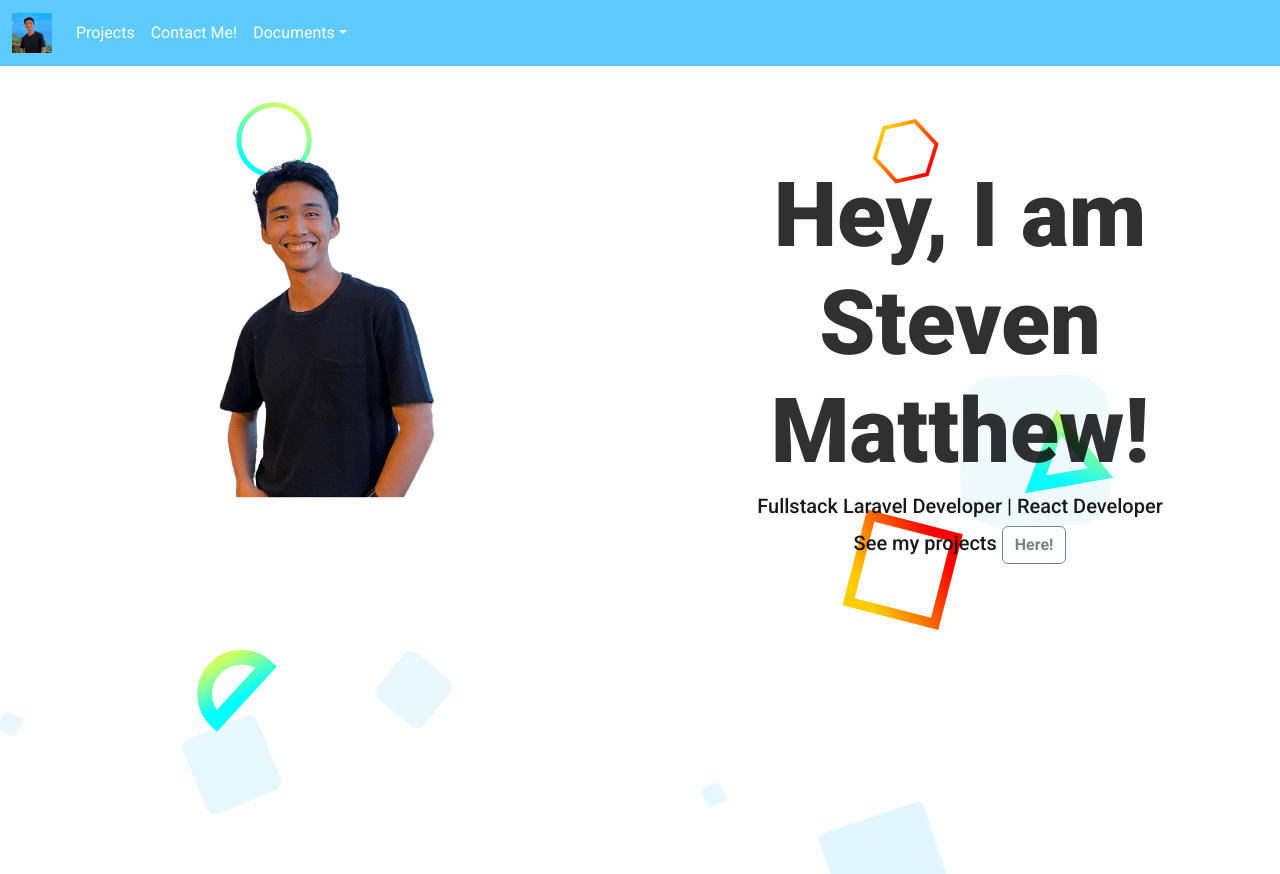
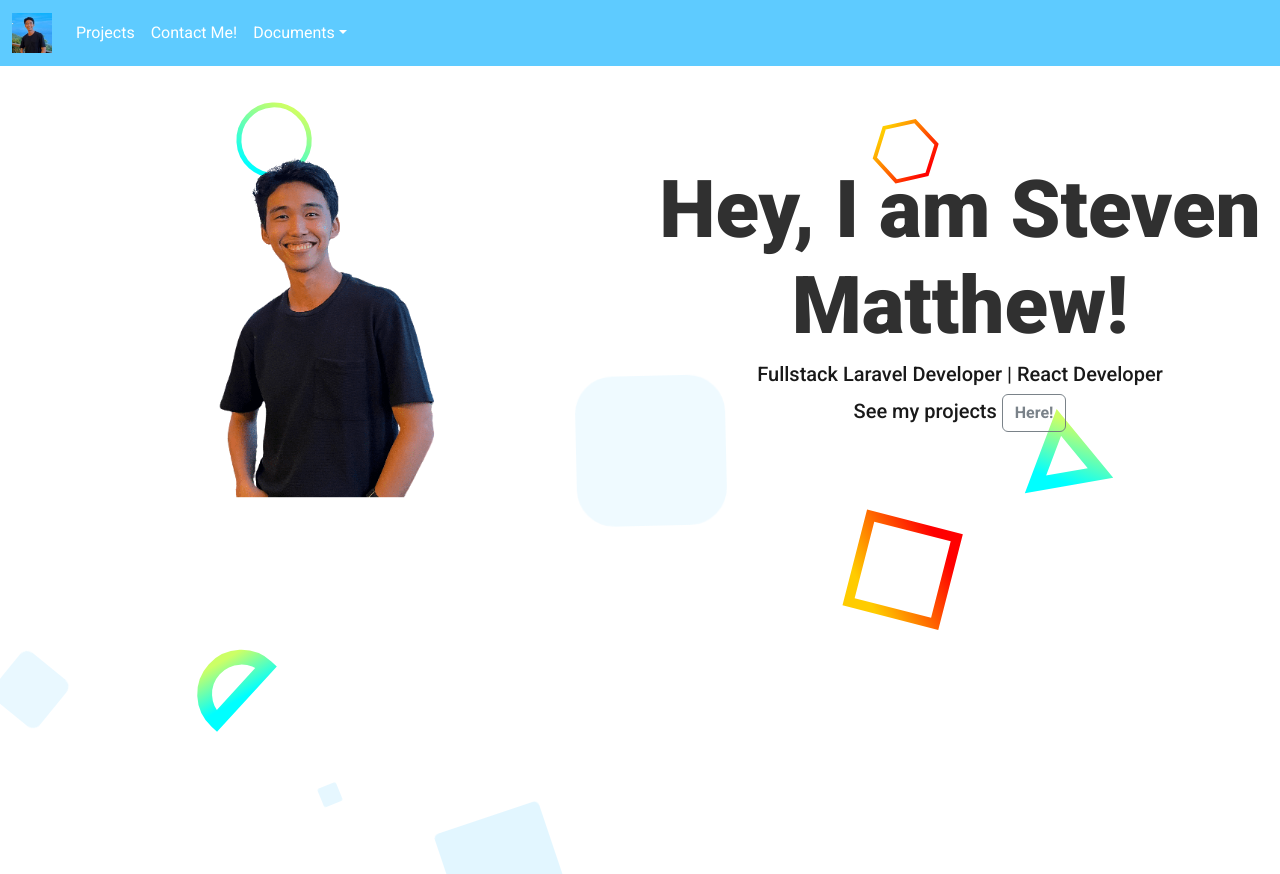
Before and after one commit to 7Matthew/steven-portfolio-052623, a React (Create React App) app: page / in a window 1280 px wide. Built offline with nearby package versions, Linux system fonts and the light colour scheme.

Commit message:
updated css

```diff
--- a/src/assets/css/style.css
+++ b/src/assets/css/style.css
@@ -23,7 +23,7 @@ body {
 
 
 .introduction{
-  font-size: 90px;
+  font-size: 80px;
   font-weight: bolder;
   color: black;
   opacity: .9;
@@ -42,7 +42,7 @@ body {
   position: absolute;
   background-color: transparent;
   top:9.2%;
-  right: calc(100% * .1);
+  right: calc(100% * .4);
   width: 100%;
   height: 100%;
   overflow: hidden;
```
